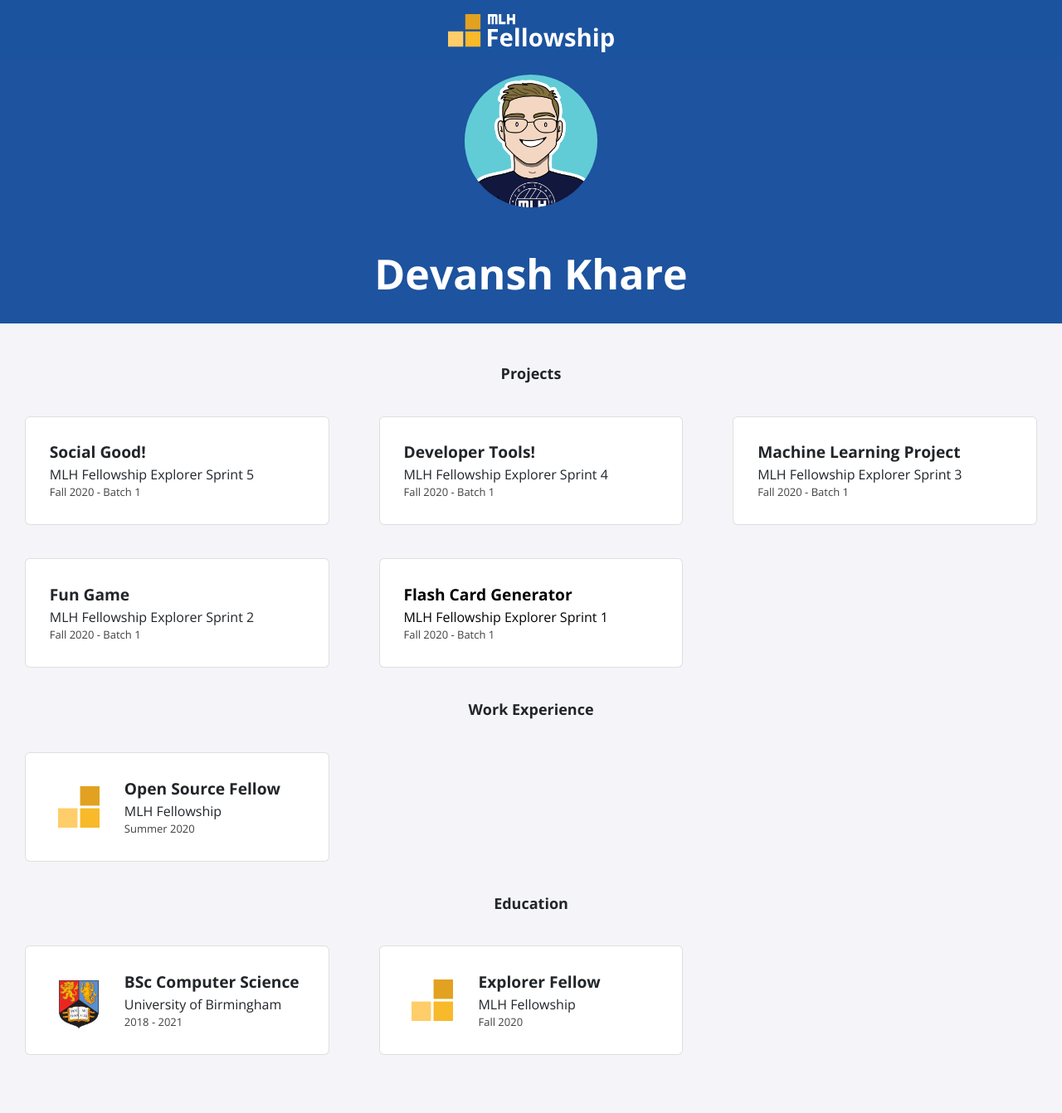
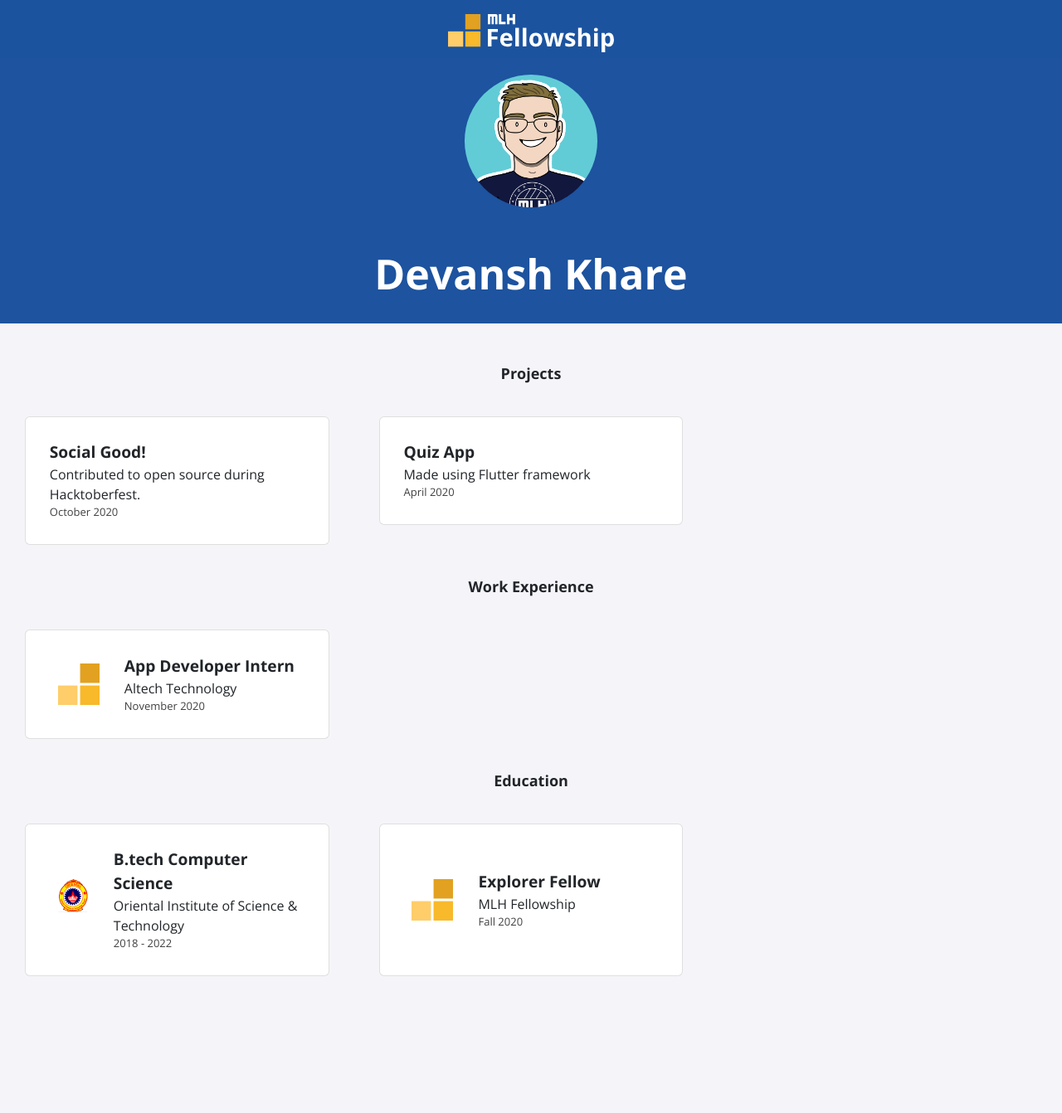
Before and after one commit to DarkMoron/DarkMoron.github.io, a Jekyll site: the page built from index.html, in a window 1280 px wide. Shown: the whole page at 83% size. Built offline with Jekyll 4.4.1, drawn with Linux system fonts in a browser that asks for light colours; nearby versions of some CDN libraries; after the commit the page ends 1247 px from its top, so only the background shows below that.

Commit message:
Adding personal info

```diff
--- a/_data/education.yml
+++ b/_data/education.yml
@@ -1,7 +1,7 @@
-- course: BSc Computer Science
-  institute: University of Birmingham
-  dates: 2018 - 2021
-  logo: uob.png
+- course: B.tech Computer Science
+  institute: Oriental Institute of Science & Technology
+  dates: 2018 - 2022
+  logo: oist.png
 
 - course: Explorer Fellow
   institute: MLH Fellowship
--- a/_data/experience.yml
+++ b/_data/experience.yml
@@ -1,4 +1,4 @@
-- role: Open Source Fellow
-  company: MLH Fellowship
-  dates: Summer 2020
+- role: App Developer Intern
+  company: Altech Technology
+  dates: November 2020
   logo: fellowship.svg
--- a/_data/projects.yml
+++ b/_data/projects.yml
@@ -1,20 +1,20 @@
 - title: Social Good!
-  event: MLH Fellowship Explorer Sprint 5
-  date: Fall 2020 - Batch 1
+  event: Contributed to open source during Hacktoberfest.
+  date: October 2020
 
-- title: Developer Tools!
-  event: MLH Fellowship Explorer Sprint 4
-  date: Fall 2020 - Batch 1
+- title: Quiz App
+  event: Made using Flutter framework
+  date: April 2020
 
-- title: Machine Learning Project
-  event: MLH Fellowship Explorer Sprint 3
-  date: Fall 2020 - Batch 1
+# - title: Machine Learning Project
+#   event: MLH Fellowship Explorer Sprint 3
+#   date: Fall 2020 - Batch 1
 
-- title: Fun Game
-  event: MLH Fellowship Explorer Sprint 2
-  date: Fall 2020 - Batch 1
+# - title: Fun Game
+#   event: MLH Fellowship Explorer Sprint 2
+#   date: Fall 2020 - Batch 1
 
-- title: Flash Card Generator
-  event: MLH Fellowship Explorer Sprint 1
-  date: Fall 2020 - Batch 1
-  page-name: sprint1
+# - title: Flash Card Generator
+#   event: MLH Fellowship Explorer Sprint 1
+#   date: Fall 2020 - Batch 1
+#   page-name: sprint1
--- a/projects/sprint1.md
+++ b/projects/sprint1.md
@@ -1,9 +1,16 @@
 ---
-title: Sprint 1 Project
+title: Quiz App
 layout: page
 ---
 
-## Inspiration
+## About
+
+This is a simple quiz app which asks multiple choice questions and displays the result at the end. Just a simple app, I made to learn Flutter.
+
+## Technolgy
+
+This app is made using the Flutter framework. The questions and their respective options are uploaded on Firebase and the app fetches them and displays them on the UI.
+<!-- ## Inspiration
 
 Lorem ipsum dolor sit amet, consectetur adipiscing elit, sed do eiusmod tempor incididunt ut labore et dolore magna aliqua. Ut enim ad minim veniam, quis nostrud exercitation ullamco laboris nisi ut aliquip ex ea commodo consequat. Duis aute irure dolor in reprehenderit in voluptate velit esse cillum dolore eu fugiat nulla pariatur. Excepteur sint occaecat cupidatat non proident, sunt in culpa qui officia deserunt mollit anim id est laborum.
 
@@ -17,4 +24,4 @@ Lorem ipsum dolor sit amet, consectetur adipiscing elit, sed do eiusmod tempor i
 
 ## Challenge we ran into
 
-Lorem ipsum dolor sit amet, consectetur adipiscing elit, sed do eiusmod tempor incididunt ut labore et dolore magna aliqua. Ut enim ad minim veniam, quis nostrud exercitation ullamco laboris nisi ut aliquip ex ea commodo consequat. Duis aute irure dolor in reprehenderit in voluptate velit esse cillum dolore eu fugiat nulla pariatur. Excepteur sint occaecat cupidatat non proident, sunt in culpa qui officia deserunt mollit anim id est laborum.
+Lorem ipsum dolor sit amet, consectetur adipiscing elit, sed do eiusmod tempor incididunt ut labore et dolore magna aliqua. Ut enim ad minim veniam, quis nostrud exercitation ullamco laboris nisi ut aliquip ex ea commodo consequat. Duis aute irure dolor in reprehenderit in voluptate velit esse cillum dolore eu fugiat nulla pariatur. Excepteur sint occaecat cupidatat non proident, sunt in culpa qui officia deserunt mollit anim id est laborum. -->
```
Also changed, not shown: assets/img/education/oist.png (added).
